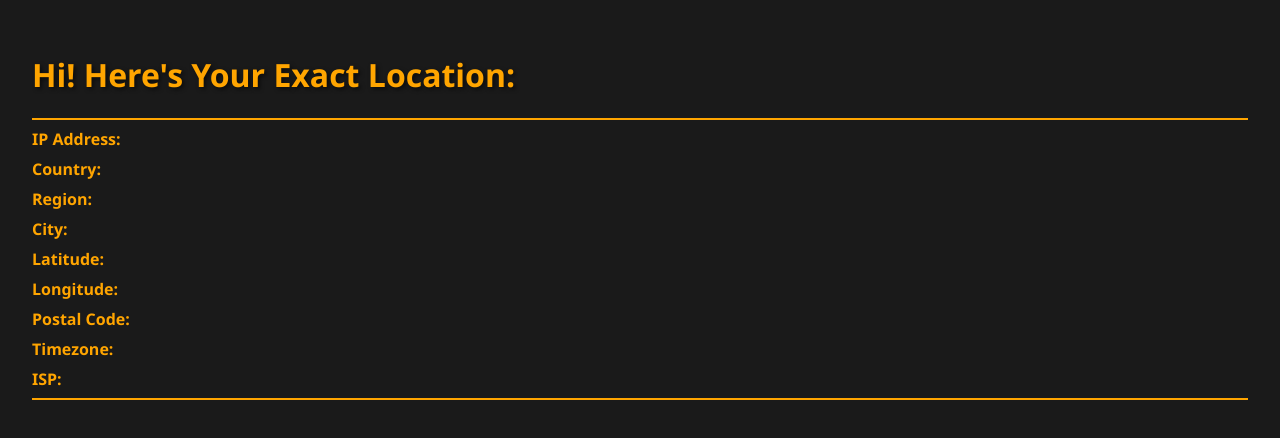
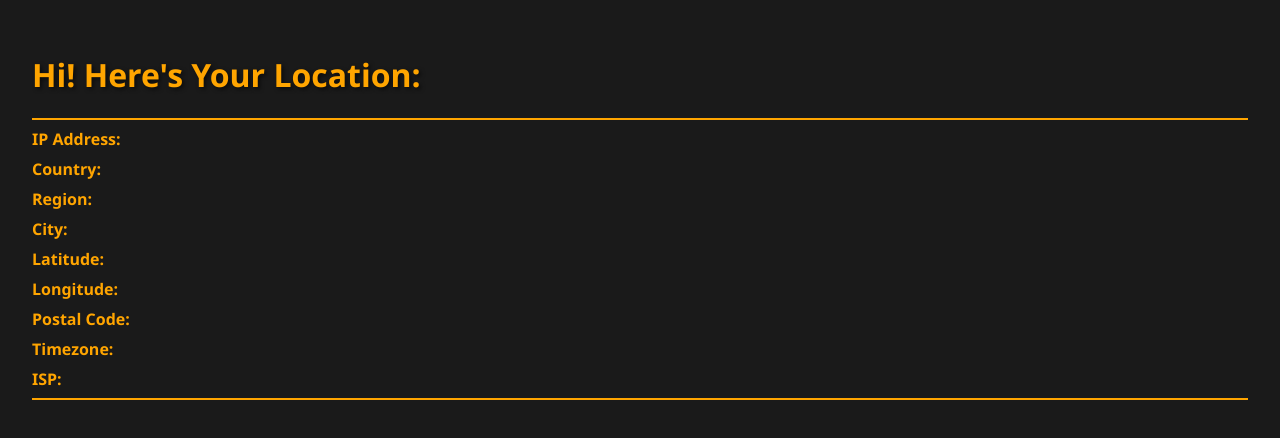
Before and after one commit to thatboyo/doxxer, a plain HTML site: page index.html in a window 1280 px wide. Drawn offline with nearby package versions, Linux system fonts and the light colour scheme; no server answers.

Commit message:
Update index.html

```diff
--- a/index.html
+++ b/index.html
@@ -3,7 +3,7 @@
 <head>
     <meta charset="UTF-8">
     <meta name="viewport" content="width=device-width, initial-scale=1.0">
-    <title>DOXXER</title>
+    <title>BUH</title>
     <style>
         body {
             font-family: 'Segoe UI', Tahoma, Geneva, Verdana, sans-serif;
@@ -31,7 +31,7 @@
     </style>
 </head>
 <body>
-    <h1>Hi! Here's Your Exact Location:</h1>
+    <h1>Hi! Here's Your Location:</h1>
     <hr>
     <p><strong>IP Address:</strong> <span id="ip_address"></span></p>
     <p><strong>Country:</strong> <span id="country_name"></span></p>
```
